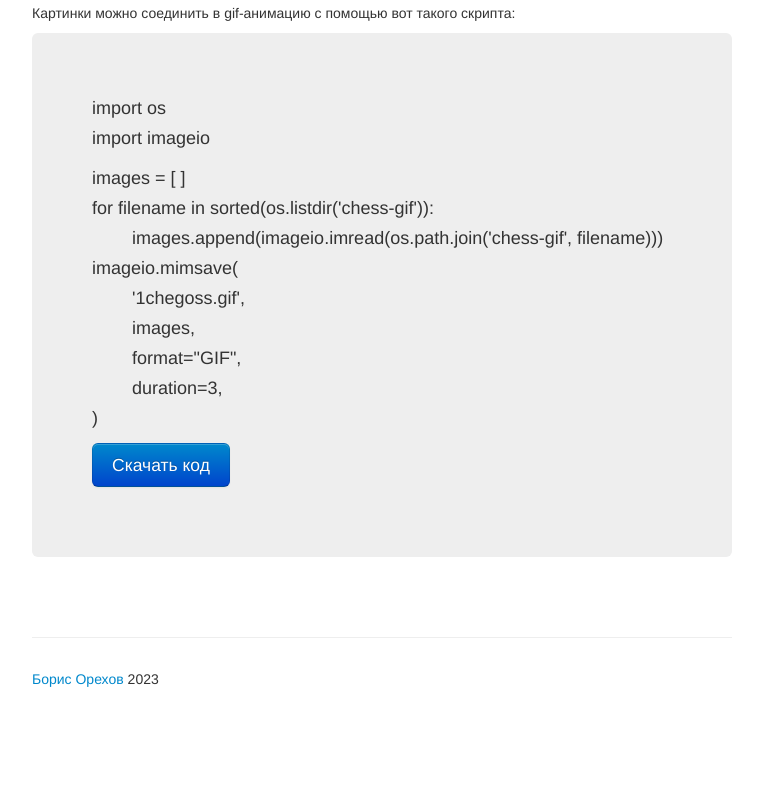
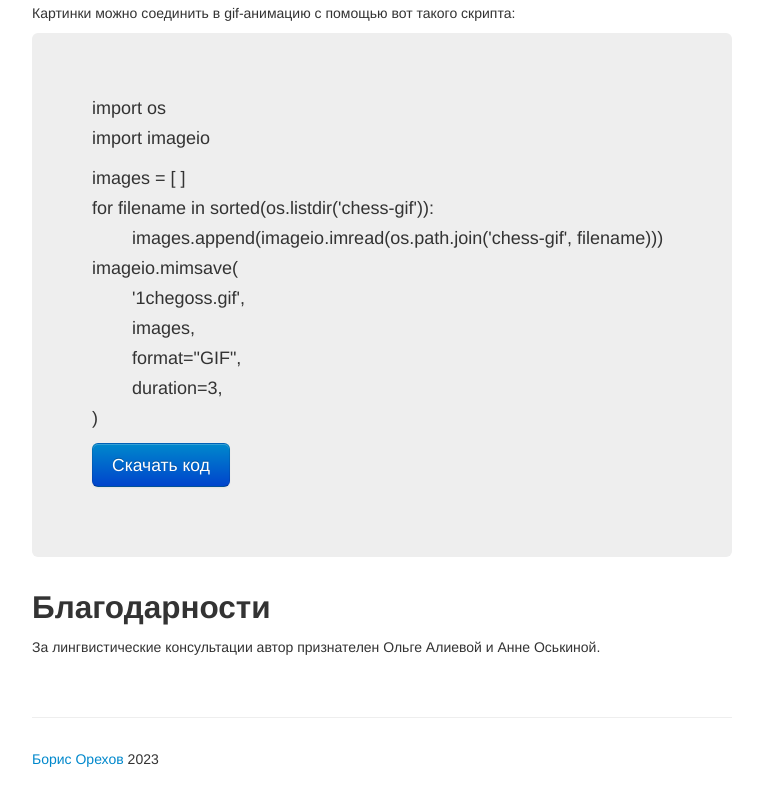
Before and after one commit to nevmenandr/duathlon, a plain HTML site: page index.html in a window 1280 px wide. Shown: the part 4349-5154 px from the top of the page, without its empty margins (258-1021 px from the left). Before the commit the page ends 5088 px from the top, so only its background shows below. Drawn offline with Linux system fonts and the light colour scheme.

Commit message:
acknowledgements

```diff
--- a/index.html
+++ b/index.html
@@ -329,6 +329,11 @@ imageio.mimsave(<br/>
         <p><a href="https://raw.githubusercontent.com/nevmenandr/duathlon/main/code/gifmaker.py" class="btn btn-primary btn-large">Скачать код</a></p>
       </div>
 
+      <h2>Благодарности</h2>
+
+      <p>За лингвистические консультации автор признателен Ольге Алиевой и Анне Оськиной.</p>
+
+
       <p>&nbsp;</p>
 
       <hr>
```
